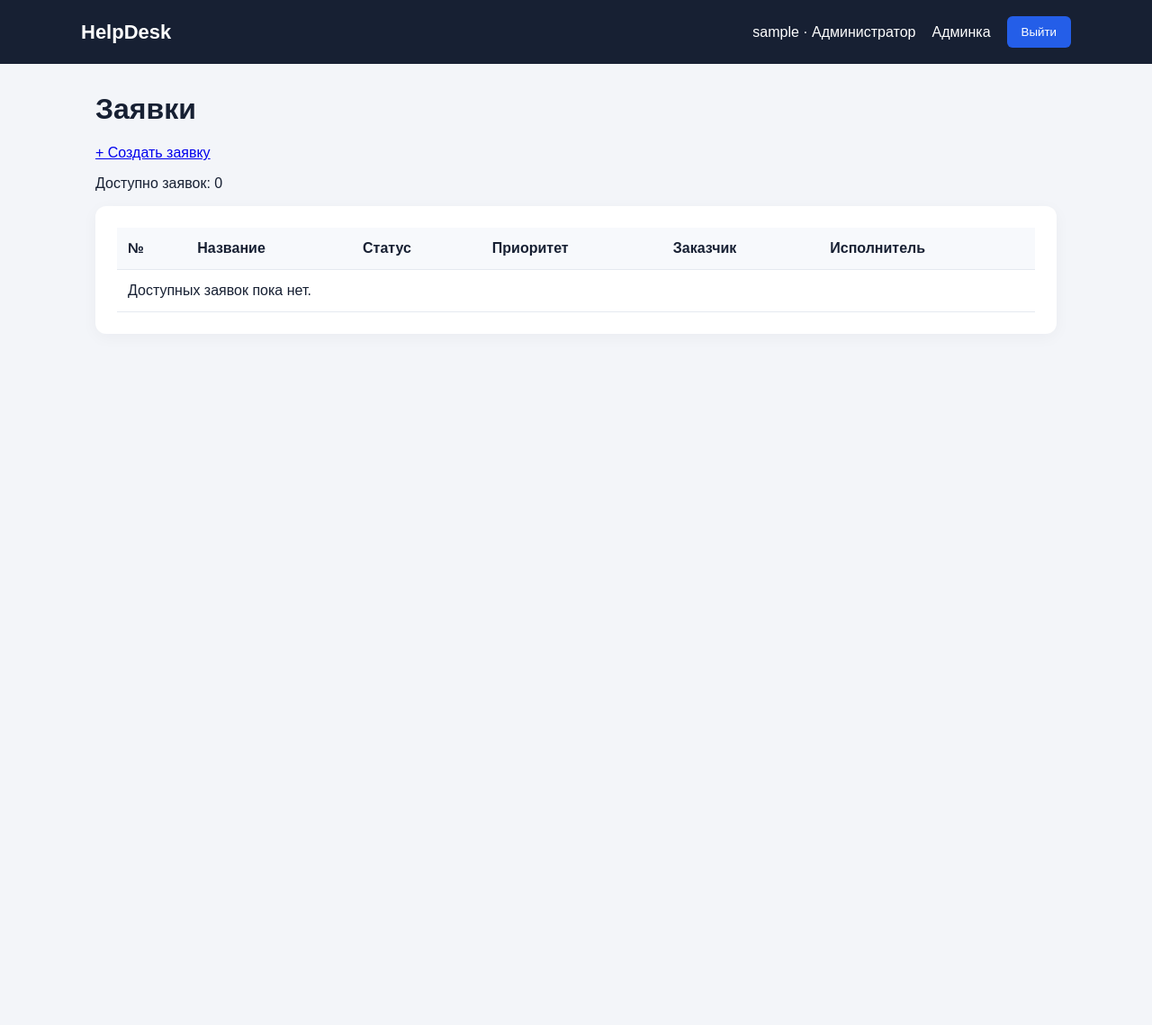
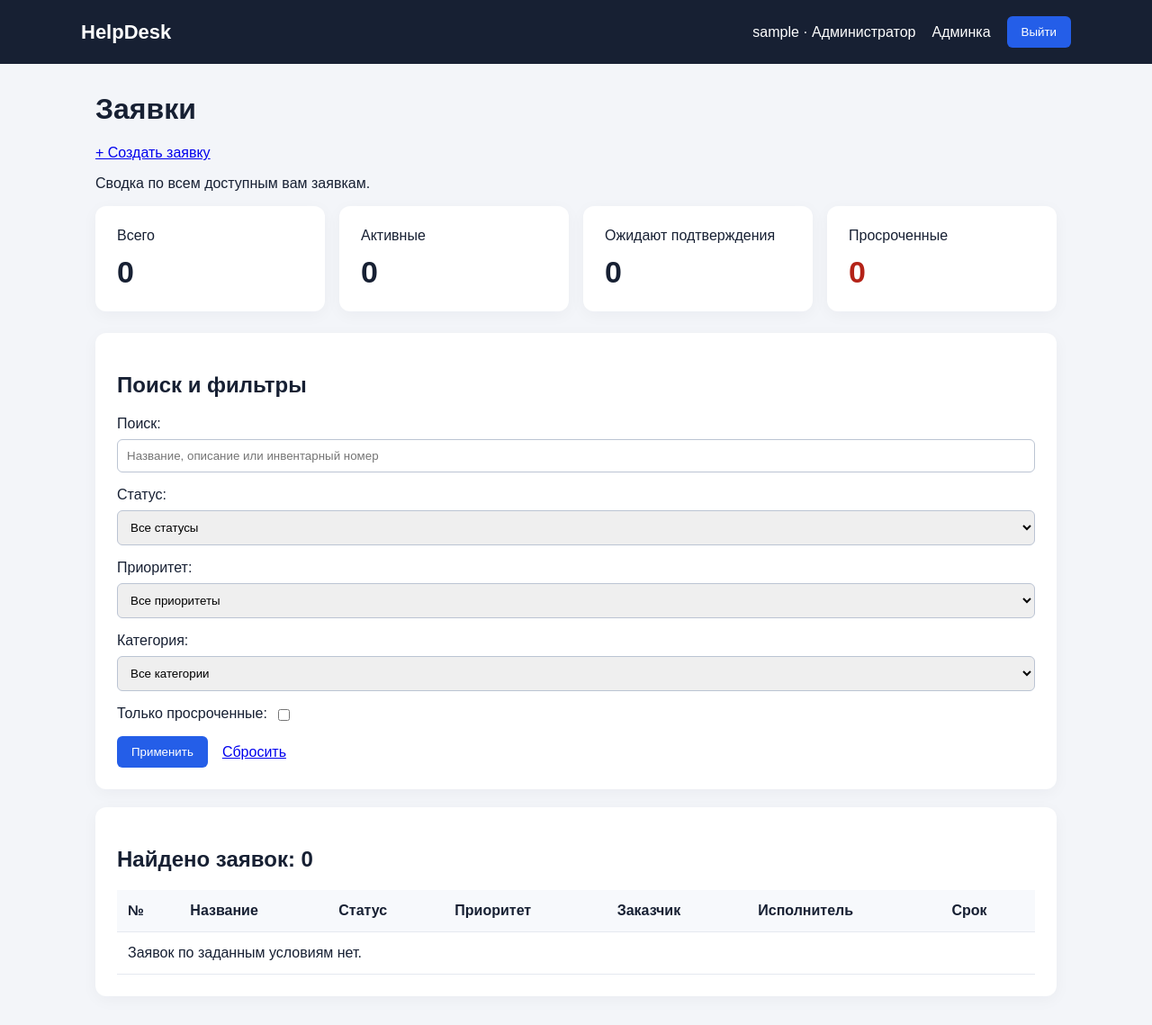
Before and after one commit to HadesKirill/django-helpdesk, a Django app: page / in a window 1280 px wide. Shown: the whole page at 90% size. Before the commit the page ends 347 px from the top, so only its background shows below. Run offline with Django 5.2, Linux system fonts and the light colour scheme; the visitor is signed in with stand-in values (Sample User, id 1); data that the repository does not hold is empty.

Commit message:
feat: добавлены поиск, фильтры и сводка по заявкам

```diff
--- a/templates/base.html
+++ b/templates/base.html
@@ -71,6 +71,36 @@
             margin-top: 24px;
             align-items: center;
         }
+
+        .stats-grid {
+            display: grid;
+            grid-template-columns: repeat(auto-fit, minmax(200px, 1fr));
+            gap: 16px;
+            margin-bottom: 24px;
+        }
+
+        .stat-number {
+            display: block;
+            margin-top: 12px;
+            font-size: 34px;
+        }
+
+        .overdue-number {
+            color: #b42318;
+        }
+
+        .filter-actions {
+            display: flex;
+            align-items: center;
+            gap: 16px;
+        }
+
+        input[type="checkbox"] {
+            display: inline-block;
+            width: auto;
+            margin: 0 8px;
+            vertical-align: middle;
+        }
     </style>
 </head>
 <body>
--- a/templates/tickets/ticket_list.html
+++ b/templates/tickets/ticket_list.html
@@ -4,14 +4,52 @@
 
 {% block content %}
 <h1>Заявки</h1>
+
 {% if user.role == "customer" %}
     <p>
         <a href="{% url 'tickets:create' %}">+ Создать заявку</a>
     </p>
 {% endif %}
-<p>Доступно заявок: {{ page_obj.paginator.count }}</p>
+
+<p>Сводка по всем доступным вам заявкам.</p>
+
+<div class="stats-grid">
+    <div class="card">
+        <span>Всего</span>
+        <strong class="stat-number">{{ stats.total }}</strong>
+    </div>
+    <div class="card">
+        <span>Активные</span>
+        <strong class="stat-number">{{ stats.active }}</strong>
+    </div>
+    <div class="card">
+        <span>Ожидают подтверждения</span>
+        <strong class="stat-number">{{ stats.resolved }}</strong>
+    </div>
+    <div class="card">
+        <span>Просроченные</span>
+        <strong class="stat-number overdue-number">
+            {{ stats.overdue }}
+        </strong>
+    </div>
+</div>
+
+<div class="card" style="margin-bottom: 20px;">
+    <h2>Поиск и фильтры</h2>
+
+    <form method="get" action="{% url 'tickets:list' %}">
+        {{ filter_form.as_p }}
+
+        <div class="filter-actions">
+            <button type="submit">Применить</button>
+            <a href="{% url 'tickets:list' %}">Сбросить</a>
+        </div>
+    </form>
+</div>
 
 <div class="card">
+    <h2>Найдено заявок: {{ page_obj.paginator.count }}</h2>
+
     <div class="table-wrapper">
         <table>
             <thead>
@@ -22,6 +60,7 @@
                     <th>Приоритет</th>
                     <th>Заказчик</th>
                     <th>Исполнитель</th>
+                    <th>Срок</th>
                 </tr>
             </thead>
             <tbody>
@@ -36,11 +75,22 @@
                         <td>{{ ticket.get_status_display }}</td>
                         <td>{{ ticket.get_priority_display }}</td>
                         <td>{{ ticket.customer }}</td>
-                        <td>{{ ticket.assignee|default:"Не назначен" }}</td>
+                        <td>
+                            {{ ticket.assignee|default:"Не назначен" }}
+                        </td>
+                        <td>
+                            {% if ticket.due_at %}
+                                {{ ticket.due_at|date:"d.m.Y H:i" }}
+                            {% else %}
+                                Не установлен
+                            {% endif %}
+                        </td>
                     </tr>
                 {% empty %}
                     <tr>
-                        <td colspan="6">Доступных заявок пока нет.</td>
+                        <td colspan="7">
+                            Заявок по заданным условиям нет.
+                        </td>
                     </tr>
                 {% endfor %}
             </tbody>
@@ -50,7 +100,7 @@
     {% if is_paginated %}
         <div class="pagination">
             {% if page_obj.has_previous %}
-                <a href="?page={{ page_obj.previous_page_number }}">
+                <a href="{% querystring page=page_obj.previous_page_number %}">
                     Назад
                 </a>
             {% endif %}
@@ -61,7 +111,7 @@
             </span>
 
             {% if page_obj.has_next %}
-                <a href="?page={{ page_obj.next_page_number }}">
+                <a href="{% querystring page=page_obj.next_page_number %}">
                     Вперёд
                 </a>
             {% endif %}
--- a/tickets/forms.py
+++ b/tickets/forms.py
@@ -1,7 +1,6 @@
 from django import forms
 
-from .models import Comment, Ticket
-
+from .models import Category, Comment, Ticket
 
 class TicketCreateForm(forms.ModelForm):
     class Meta:
@@ -39,3 +38,35 @@ class CommentForm(forms.ModelForm):
             )
 
         return text
+
+class TicketFilterForm(forms.Form):
+    q = forms.CharField(
+        label="Поиск",
+        required=False,
+        max_length=100,
+        widget=forms.TextInput(
+            attrs={
+                "placeholder": "Название, описание или инвентарный номер",
+            }
+        ),
+    )
+    status = forms.ChoiceField(
+        label="Статус",
+        required=False,
+        choices=[("", "Все статусы")] + list(Ticket.Status.choices),
+    )
+    priority = forms.ChoiceField(
+        label="Приоритет",
+        required=False,
+        choices=[("", "Все приоритеты")] + list(Ticket.Priority.choices),
+    )
+    category = forms.ModelChoiceField(
+        label="Категория",
+        required=False,
+        queryset=Category.objects.all(),
+        empty_label="Все категории",
+    )
+    overdue = forms.BooleanField(
+        label="Только просроченные",
+        required=False,
+    )
--- a/tickets/views.py
+++ b/tickets/views.py
@@ -7,7 +7,7 @@ from django.views.generic import CreateView, DetailView, ListView
 
 from accounts.models import User
 
-from .forms import CommentForm, TicketCreateForm
+from .forms import CommentForm, TicketCreateForm, TicketFilterForm
 from .models import Ticket
 
 from django.contrib import messages
@@ -16,6 +16,9 @@ from django.shortcuts import get_object_or_404, redirect
 from django.views import View
 
 from .services import change_ticket_status, get_status_actions
+
+from django.db.models import Count, Q
+from django.utils import timezone
 
 class TicketAccessMixin:
     """Общий отбор доступных заявок для списка и подробностей."""
@@ -51,6 +54,66 @@ class TicketListView(
     template_name = "tickets/ticket_list.html"
     context_object_name = "tickets"
     paginate_by = 10
+
+    def get_queryset(self):
+        # Сначала ограничиваем доступ, затем применяем поиск.
+        self.visible_tickets = super().get_queryset()
+
+        self.active_filter = Q(
+            status__in=[
+                Ticket.Status.NEW,
+                Ticket.Status.IN_PROGRESS,
+            ]
+        )
+        self.overdue_filter = (
+            self.active_filter & Q(due_at__lt=timezone.now())
+        )
+
+        self.filter_form = TicketFilterForm(self.request.GET)
+        queryset = self.visible_tickets
+
+        if not self.filter_form.is_valid():
+            return queryset.none()
+
+        filters = self.filter_form.cleaned_data
+        search = filters["q"]
+
+        if search:
+            queryset = queryset.filter(
+                Q(title__icontains=search)
+                | Q(description__icontains=search)
+                | Q(equipment__inventory_number__icontains=search)
+            )
+
+        if filters["status"]:
+            queryset = queryset.filter(status=filters["status"])
+
+        if filters["priority"]:
+            queryset = queryset.filter(priority=filters["priority"])
+
+        if filters["category"]:
+            queryset = queryset.filter(category=filters["category"])
+
+        if filters["overdue"]:
+            queryset = queryset.filter(self.overdue_filter)
+
+        return queryset
+
+    def get_context_data(self, **kwargs):
+        context = super().get_context_data(**kwargs)
+        context["filter_form"] = self.filter_form
+
+        context["stats"] = self.visible_tickets.aggregate(
+            total=Count("pk"),
+            active=Count("pk", filter=self.active_filter),
+            resolved=Count(
+                "pk",
+                filter=Q(status=Ticket.Status.RESOLVED),
+            ),
+            overdue=Count("pk", filter=self.overdue_filter),
+        )
+
+        return context
 
 
 class TicketDetailView(
```
Also changed, not shown: tickets/tests.py (+162 -0 lines).
